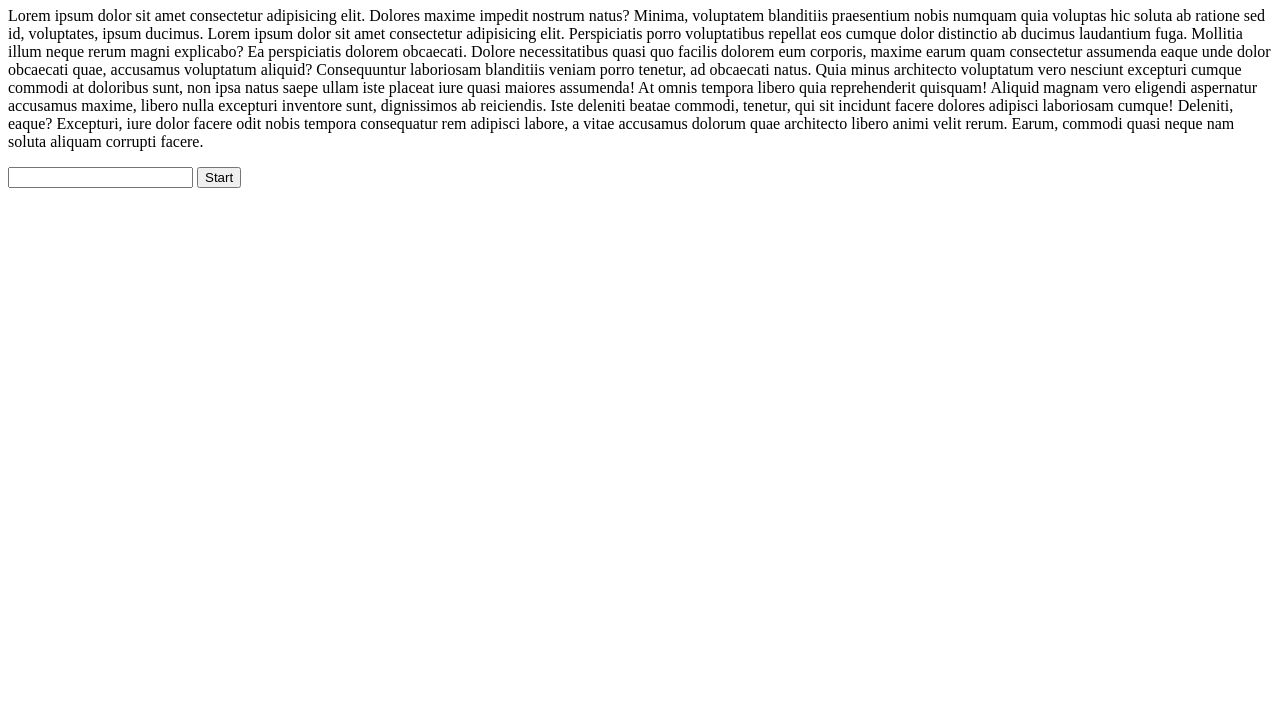
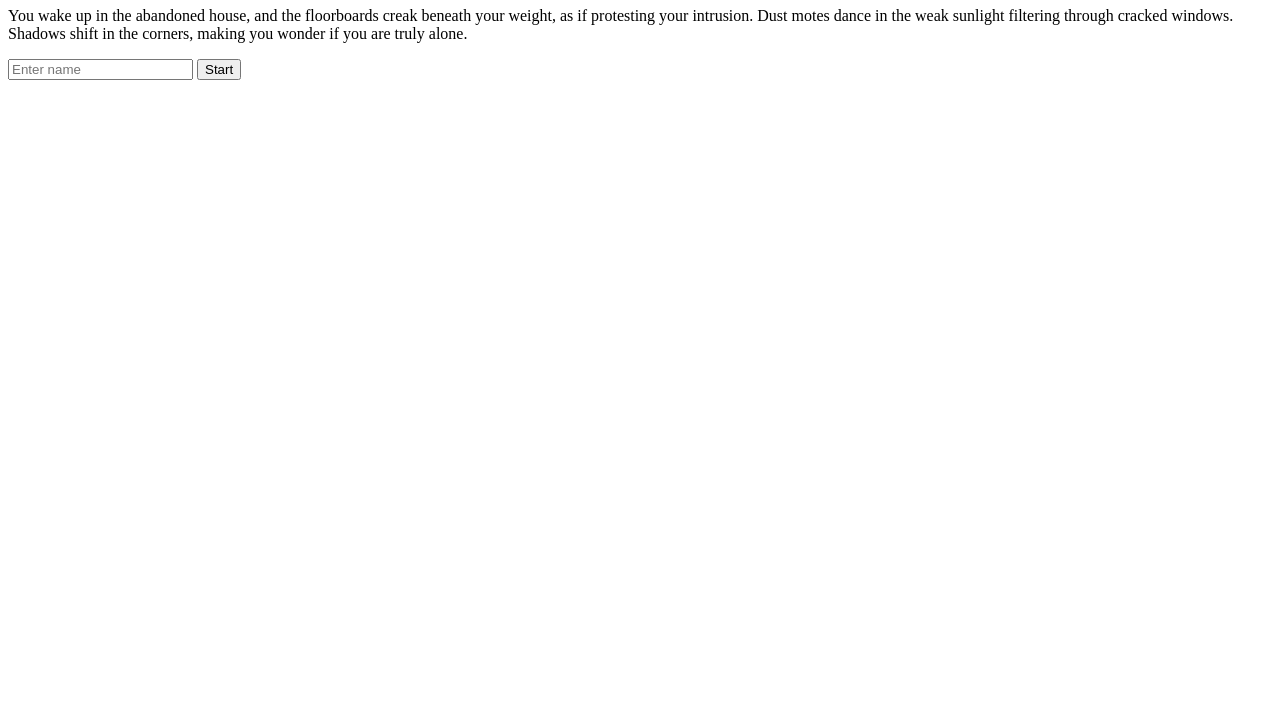
Before and after one commit to Nicholas-Fearon/week5_team_project, a plain HTML site: page client/index.html in a window 1280 px wide. Shown: the part 73-800 px from the top of the page. Drawn offline with Linux system fonts and the light colour scheme.

Commit message:
index story

```diff
--- a/client/index.html
+++ b/client/index.html
@@ -5,33 +5,17 @@
     <meta name="viewport" content="width=device-width, initial-scale=1.0" />
     <link rel="stylesheet" href="style.css" />
     <script type="module" src="./app.js"></script>
-    <title>Document</title>
+    <title>Basement</title>
   </head>
   <body>
-    <h1>Game Title</h1>
+    <h1>BASEMENT</h1>
     <p>
-      Lorem ipsum dolor sit amet consectetur adipisicing elit. Dolores maxime
-      impedit nostrum natus? Minima, voluptatem blanditiis praesentium nobis
-      numquam quia voluptas hic soluta ab ratione sed id, voluptates, ipsum
-      ducimus. Lorem ipsum dolor sit amet consectetur adipisicing elit.
-      Perspiciatis porro voluptatibus repellat eos cumque dolor distinctio ab
-      ducimus laudantium fuga. Mollitia illum neque rerum magni explicabo? Ea
-      perspiciatis dolorem obcaecati. Dolore necessitatibus quasi quo facilis
-      dolorem eum corporis, maxime earum quam consectetur assumenda eaque unde
-      dolor obcaecati quae, accusamus voluptatum aliquid? Consequuntur
-      laboriosam blanditiis veniam porro tenetur, ad obcaecati natus. Quia minus
-      architecto voluptatum vero nesciunt excepturi cumque commodi at doloribus
-      sunt, non ipsa natus saepe ullam iste placeat iure quasi maiores
-      assumenda! At omnis tempora libero quia reprehenderit quisquam! Aliquid
-      magnam vero eligendi aspernatur accusamus maxime, libero nulla excepturi
-      inventore sunt, dignissimos ab reiciendis. Iste deleniti beatae commodi,
-      tenetur, qui sit incidunt facere dolores adipisci laboriosam cumque!
-      Deleniti, eaque? Excepturi, iure dolor facere odit nobis tempora
-      consequatur rem adipisci labore, a vitae accusamus dolorum quae architecto
-      libero animi velit rerum. Earum, commodi quasi neque nam soluta aliquam
-      corrupti facere.
+      You wake up in the abandoned house, and the floorboards creak beneath your
+      weight, as if protesting your intrusion. Dust motes dance in the weak
+      sunlight filtering through cracked windows. Shadows shift in the corners,
+      making you wonder if you are truly alone.
     </p>
-    <input type="text" />
+    <input type="text" placeholder="Enter name" />
     <button>Start</button>
   </body>
 </html>
```
